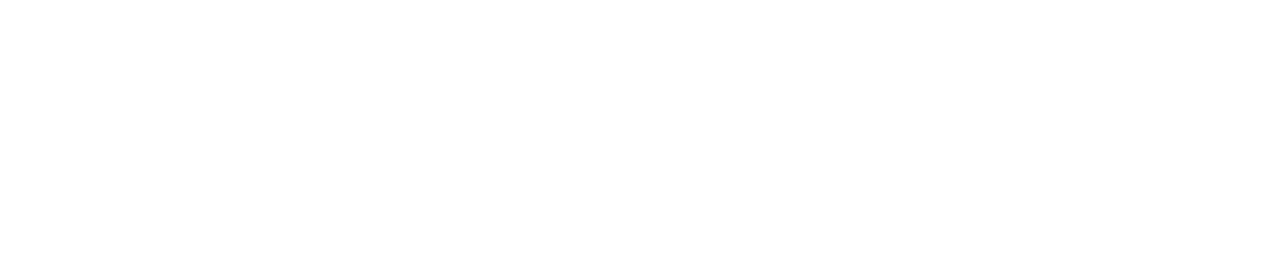
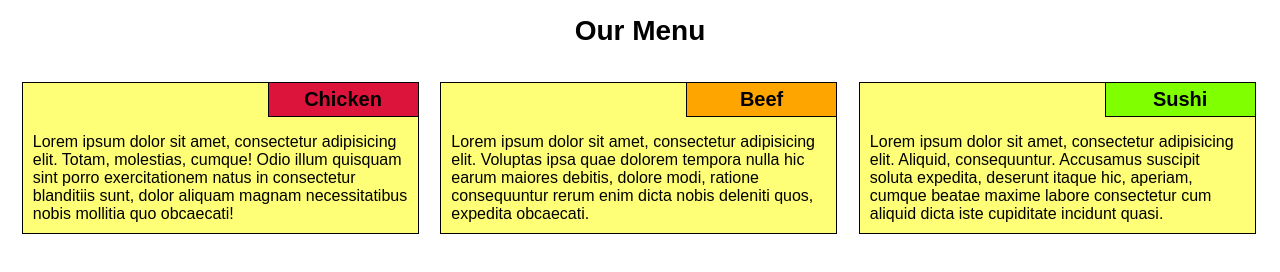
Before and after one commit to vndbjlqx/QXCourseraTest, a plain HTML site: page hcj_mod2_solution/index.html in a window 1280 px wide. Drawn offline with Linux system fonts and the light colour scheme.

Commit message:
hcj mod2 solution v2.0 complete

```diff
--- a/hcj_mod2_solution/css/styles.css
+++ b/hcj_mod2_solution/css/styles.css
@@ -0,0 +1,88 @@
+* {
+  box-sizing: border-box;
+  margin: 0;
+  padding: 0;
+  font-family: Arial, Helvetica, sans-serif;
+}
+body {
+  font-size: 100%;
+}
+h1 {
+	font-size: 1.75em;
+	text-align: center;
+	margin-top: 15px;
+    margin-bottom: 15px;
+}
+
+/* Simple Responsive Framework. */
+.row {
+  width: 100%;
+}
+
+
+.section {
+	margin-top: 20px;
+	margin-left: 1.7%;
+	background-color: #FFFF77;
+	float: left;
+    border: 1px solid black;
+    position: relative;
+
+}
+
+.sectionTitle {
+	 position: absolute;
+     top: 0;
+     right: 0;
+     /*border: 1px solid black;*/
+     border-left: 1px solid black;
+     border-bottom: 1px solid black;
+     width:150px;
+     font-size: 1.25em;
+     text-align: center;
+     padding-top: 5px;
+     padding-bottom: 5px;
+}
+
+#secTitle1 {
+	background-color: #DC143C;
+}
+
+#secTitle2 {
+	background-color: #FFA500;
+}
+
+#secTitle3 {
+	background-color: #7FFF00;
+}
+
+.sectionContent {
+   margin-top: 40px;
+   padding:10px;
+}
+
+/********** Large devices only **********/
+@media (min-width: 992px) {
+  .col-lg-4 {
+    width: 31%;
+  }
+}
+
+
+/********** Medium devices only **********/
+@media (min-width: 768px) and (max-width: 991px) {
+  .col-md-6 {
+    width: 47%;
+  }
+
+  .col-md-12 {
+    width: 96%;
+  }
+}
+
+  /********** Mobile devices only **********/
+  @media (max-width: 767px) {
+  .col-mob-12 {
+    width: 95%;
+  }
+ }
--- a/hcj_mod2_solution/index.html
+++ b/hcj_mod2_solution/index.html
@@ -7,6 +7,20 @@
     <link rel="stylesheet" href="css/styles.css">
   </head>
 <body>
-
+	<div class="row">
+		<h1>Our Menu</h1>
+		<div class="section col-lg-4 col-md-6 col-mob-12">
+			<h2 id="secTitle1" class="sectionTitle">Chicken</h2>
+			<p class="sectionContent">Lorem ipsum dolor sit amet, consectetur adipisicing elit. Totam, molestias, cumque! Odio illum quisquam sint porro exercitationem natus in consectetur blanditiis sunt, dolor aliquam magnam necessitatibus nobis mollitia quo obcaecati!</p>
+		</div>
+		<div class="section col-lg-4 col-md-6 col-mob-12">
+			<h2 id="secTitle2"  class="sectionTitle">Beef</h2>
+			<p class="sectionContent">Lorem ipsum dolor sit amet, consectetur adipisicing elit. Voluptas ipsa quae dolorem tempora nulla hic earum maiores debitis, dolore modi, ratione consequuntur rerum enim dicta nobis deleniti quos, expedita obcaecati.</p>
+		</div>
+		<div class="section col-lg-4 col-md-12 col-mob-12">
+		    <h2 id="secTitle3"  class="sectionTitle">Sushi</h2>
+			<p class="sectionContent">Lorem ipsum dolor sit amet, consectetur adipisicing elit. Aliquid, consequuntur. Accusamus suscipit soluta expedita, deserunt itaque hic, aperiam, cumque beatae maxime labore consectetur cum aliquid dicta iste cupiditate incidunt quasi.</p>
+		</div>
+	</div>
 </body>
 </html>
```
